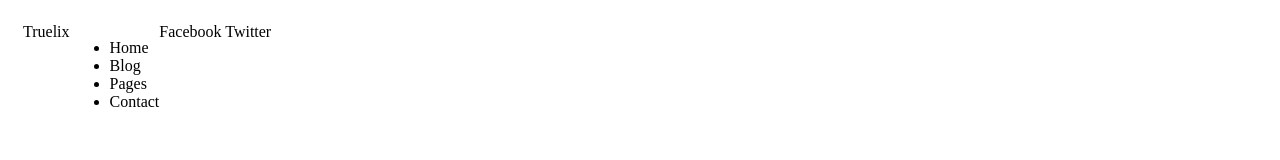
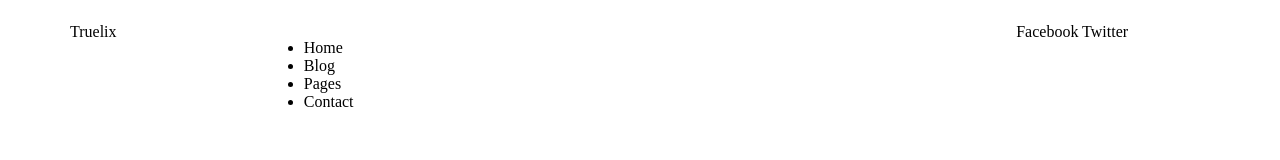
Before and after one commit to MdRasel5/test-git, a plain HTML site: page index.html in a window 1280 px wide. Drawn offline with Linux system fonts and the light colour scheme.

Commit message:
remove kora dibo kisu akta

```diff
--- a/index.html
+++ b/index.html
@@ -9,7 +9,7 @@
 </head>
 <body>
     <header>
-        <div class="contaienr">
+        <div class="container">
             <div class="row">
                 <div class="header_left">
                     <div class="logo">
--- a/style.css
+++ b/style.css
@@ -16,3 +16,13 @@ a{
 header{
     padding: 15px;
 }
+
+.header_left{
+    flex: 0 0 17%;
+}
+.header_center{
+    flex: 0 0 66%;
+}
+.header_right{
+    flex: 0 0 17%;
+}
```
